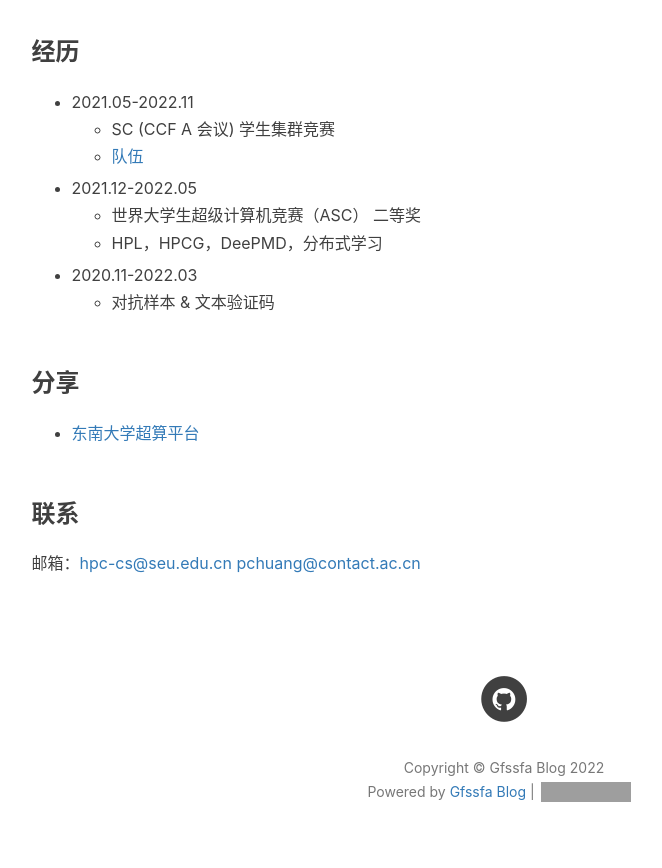
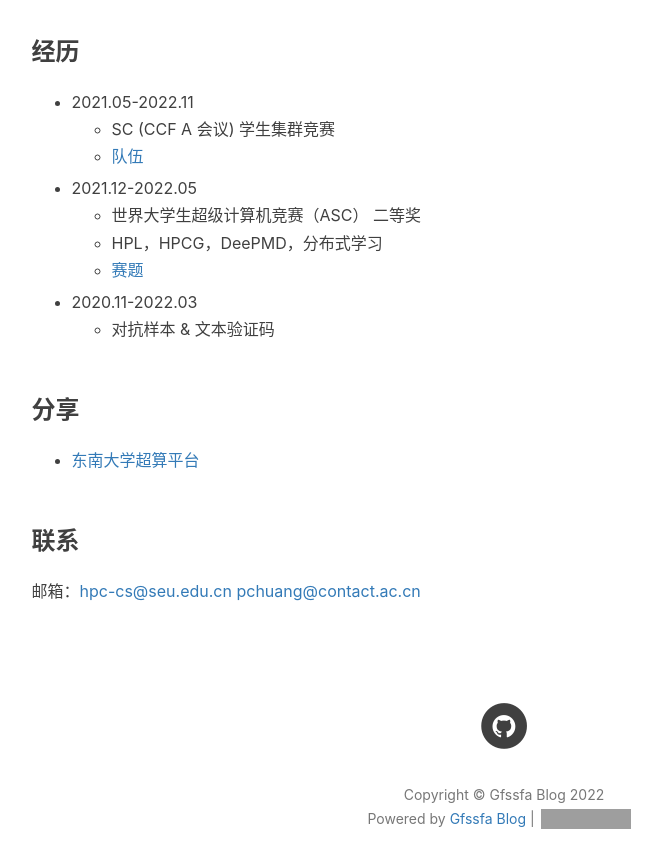
Before and after one commit to Gfssfa/Gfssfa.github.io, a Jekyll site: the page built from about.html, in a window 1280 px wide and 900 px high, scrolled down 1180 px. Shown: the top 868 px of the window, without its empty margins (136-798 px from the left). Built offline with Jekyll 4.4.1, drawn with Linux system fonts in a browser that asks for light colours; nearby versions of some CDN libraries; comment, search, counter and statistics services are not loaded; grey boxes are pictures that could not be loaded.

Commit message:
Update zh.md

```diff
--- a/_includes/about/zh.md
+++ b/_includes/about/zh.md
@@ -22,6 +22,7 @@
 * 2021.12-2022.05
    * 世界大学生超级计算机竞赛（ASC） 二等奖
    * HPL，HPCG，DeePMD，分布式学习
+   * [赛题](http://www.asc-events.org/ASC22/Preliminary/)
 * 2020.11-2022.03
    * 对抗样本 & 文本验证码
 
```
